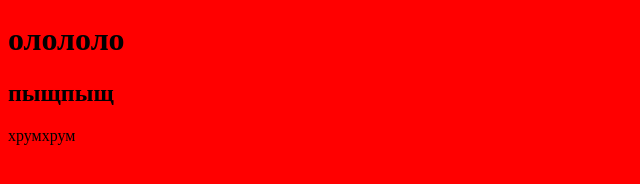
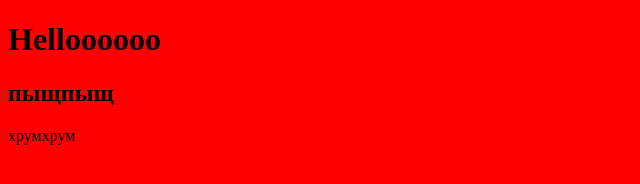
Before and after one commit to Mr-Che-87/test, a plain HTML site: page index.html in a window 1280 px wide. Shown: the whole page, without its empty margins (0-640 px from the left). Drawn offline with Linux system fonts and the light colour scheme.

Commit message:
test-fixTitle: change title

```diff
--- a/index.html
+++ b/index.html
@@ -4,14 +4,14 @@
     <meta charset="UTF-8">
     <meta http-equiv="X-UA-Compatible" content="IE=edge">
     <meta name="viewport" content="width=device-width, initial-scale=1.0">
-    <title>Document</title>
+    <title>Helloooooo</title>
     <link rel="stylesheet" href="/style.css">
 </head>
 <body>
     <script src="./index.js"></script>
 
 
-<h1>олололо</h1>
+<h1>Helloooooo</h1>
     <h2>пыщпыщ</h2>
     <p>хрумхрум</p>
 </body>
```
